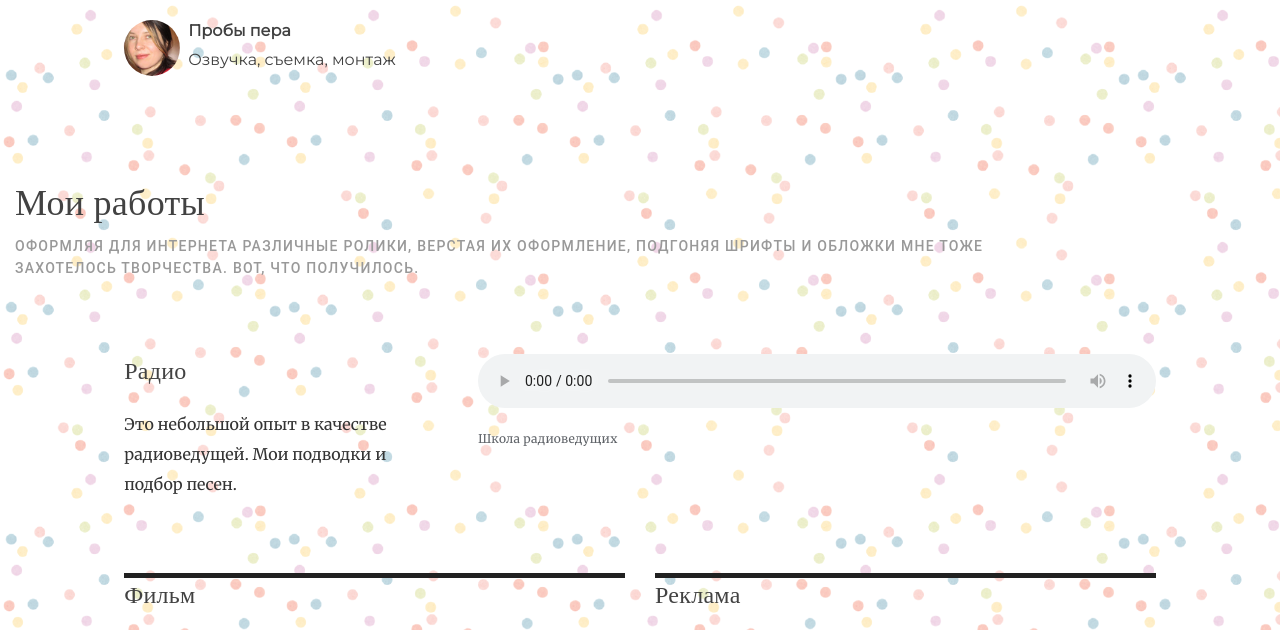
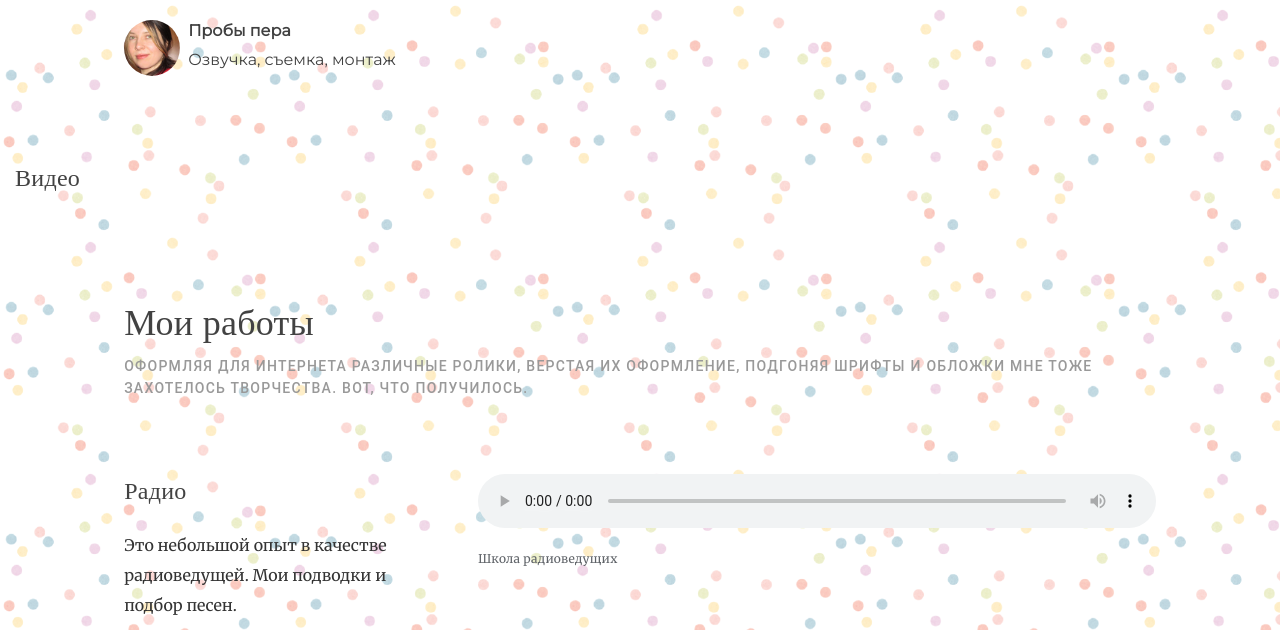
Before and after one commit to cvkp/cvkp.github.io, a Jekyll site: the page built from video/index.html, in a window 1280 px wide and 900 px high, cut to the strip 0-630 px from the top of the window. Built offline with Jekyll 4.4.1, drawn with Linux system fonts in a browser that asks for light colours; nearby versions of some CDN libraries; library files that are not in the unit come from our copies.

Commit message:
Update index.html

```diff
--- a/video/index.html
+++ b/video/index.html
@@ -5,6 +5,29 @@ cv: passive
 notes: passive
 contact: passive
 ---
+
+
+<div class="row row__second">
+   <div class="col-md-1">
+   </div>
+   <div class="col-md-10">
+      <div class="col-md-12">
+         <div class="pageHeading__second">
+              <div class="resource--content-headline headline__first">Видео</div>
+
+
+
+         </div>
+
+            <div class="col-md-1">
+   </div>
+         </div>
+       </div>
+    </div>
+
+
+
+
 
 <div class="row">
    <div class="col-md-1">
@@ -110,32 +133,6 @@ contact: passive
 
 
 
-
-
-
-
-
-
-
-
-
-
-
-
-
-
-
-
-
-
-
-
-
-
-
-
-
-
 <div class="row row__second">
    <div class="col-md-1">
    </div>
```
